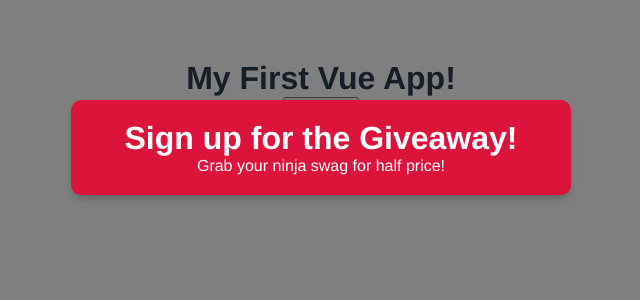
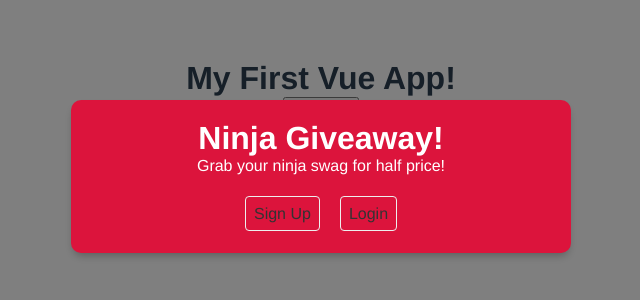
Before and after one commit to DalatCoder/vuejs, a Vue app in the folder 02.modal-project/: page / in a window 1280 px wide. Both pictures are taken after a click on the button "Open Modal". Shown: the top 300 px of the page, without its empty margins (319-959 px from the left). Built offline with nearby package versions, Linux system fonts and the light colour scheme.

Commit message:
Vue slot 📝

```diff
--- a/02.modal-project/src/App.vue
+++ b/02.modal-project/src/App.vue
@@ -2,7 +2,16 @@
   <h1>{{ title }}</h1>
 
   <div v-if="showModal">
-    <Modal :header="header" :text="text" :theme="theme" @closeModal="toggleModal" />
+    <Modal :theme="theme" @closeModal="toggleModal" >
+
+      <template v-slot:links>
+        <a href="#">Sign Up</a>
+        <a href="#">Login</a>
+      </template>
+
+      <h1>Ninja Giveaway!</h1>
+      <p>Grab your ninja swag for half price!</p>
+    </Modal>
   </div>
 
   <button @click="toggleModal">Open Modal</button>
@@ -19,8 +28,6 @@
   data() {
     return {
       title: 'My First Vue App!',
-      header: 'Sign up for the Giveaway!',
-      text: 'Grab your ninja swag for half price!',
       theme: 'sale',
       showModal: false
     }
--- a/02.modal-project/src/components/Modal.vue
+++ b/02.modal-project/src/components/Modal.vue
@@ -1,19 +1,18 @@
 <template>
     <div class="backdrop" @click.self="closeModal">
         <div class="modal" :class="{ sale: theme === 'sale' }">
-            <h1>{{ header }}</h1>
-            <p>{{ text }}</p>
+            <slot></slot>
+
+            <div class="actions">
+                <slot name="links"></slot>
+            </div>
         </div>
     </div>
 </template>
 
 <script>
 export default {
-    props: [
-        'header',
-        'text',
-        'theme'
-    ],
+    props: [ 'theme' ],
     methods: {
         closeModal() {
             this.$emit('closeModal')
@@ -47,4 +46,16 @@
 .modal.sale h1 {
     color: white;
 }
+.modal .actions {
+    text-align: center;
+    margin: 30px 0 10px 0;
+}
+.modal .actions a {
+    color: #333;
+    padding: 8px;
+    border: 1px solid #eee;
+    border-radius: 4px;
+    text-decoration: none;
+    margin: 10px;
+}
 </style>
```
Also changed, not shown: 1 other file (tests, documents, lock files or other folders).
